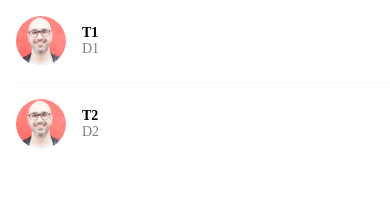
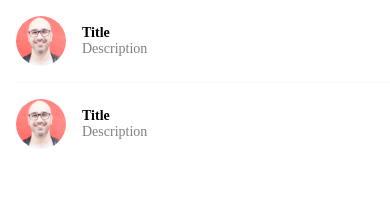
Before and after one commit to mlangsman/DoneWithIt, a React Native app: screen / in a window 390 px wide. Shown: the top 215 px of the page. Built offline with nearby package versions, Linux system fonts and the light colour scheme.

Commit message:
Added pull to refresh to messages

```diff
--- a/app/components/Screen.js
+++ b/app/components/Screen.js
@@ -8,6 +8,7 @@ export default function Screen({ children }) {
 
 const styles = StyleSheet.create({
   screen: {
+    flex: 1,
     paddingTop: Constants.statusBarHeight,
   },
 });
--- a/app/screens/MessagesScreen.js
+++ b/app/screens/MessagesScreen.js
@@ -10,20 +10,21 @@ import ListItemDeleteAction from "../components/ListItemDeleteAction";
 const initialMessages = [
   {
     id: 1,
-    title: "T1",
-    description: "D1",
+    title: "Title",
+    description: "Description",
     image: require("../assets/avatar.jpg"),
   },
   {
     id: 2,
-    title: "T2",
-    description: "D2",
+    title: "Title",
+    description: "Description",
     image: require("../assets/avatar.jpg"),
   },
 ];
 
 const MessagesScreen = (props) => {
   const [messages, setMessages] = useState(initialMessages);
+  const [refreshing, setRefreshing] = useState(false);
 
   const handleDelete = (message) => {
     setMessages(messages.filter((m) => m.id != message.id));
@@ -48,6 +49,18 @@ const MessagesScreen = (props) => {
           />
         )}
         ItemSeparatorComponent={ListItemSeparator}
+        refreshing={refreshing}
+        onRefresh={() => {
+          setMessages([
+            ...messages,
+            {
+              id: messages.length + 1,
+              title: "Title",
+              description: "Description",
+              image: require("../assets/avatar.jpg"),
+            },
+          ]);
+        }}
       />
     </Screen>
   );
```
